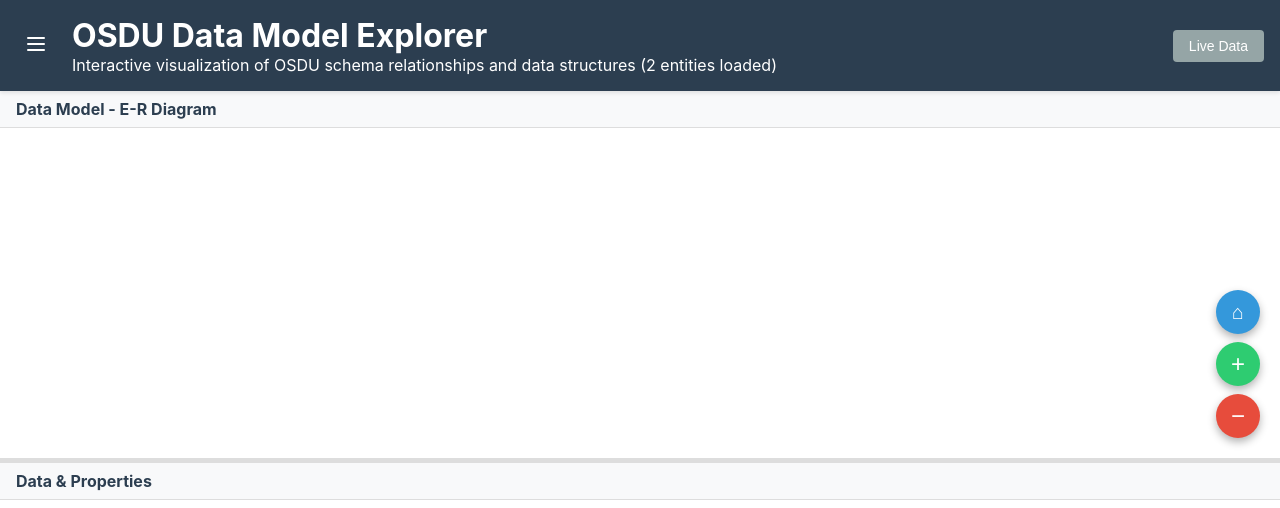
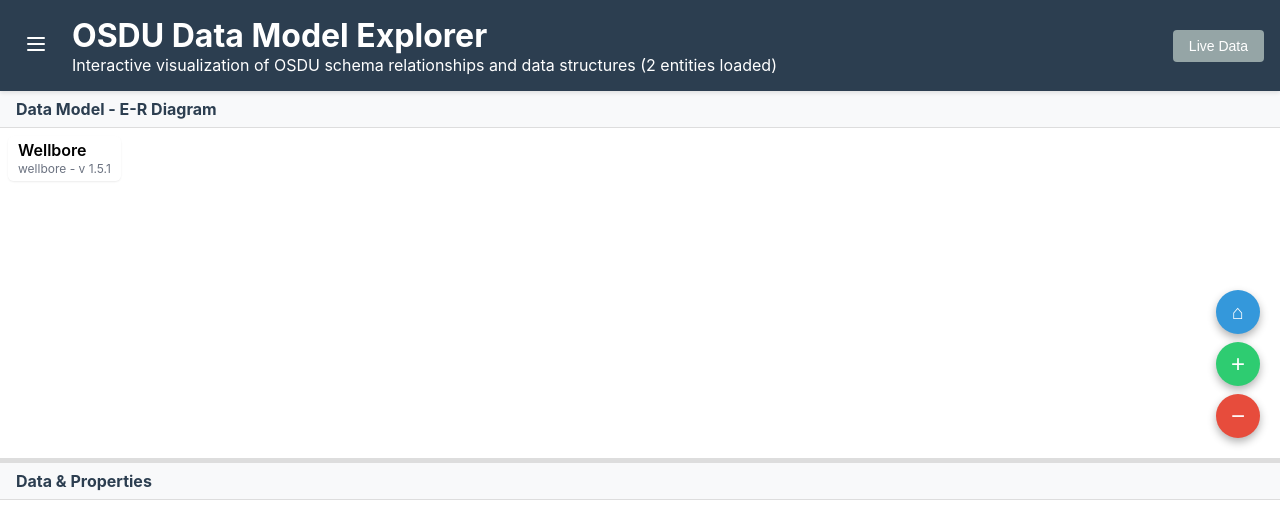
Before and after one commit to mzptto/OpenDataUniverseApp, a React (Create React App) app: page / in a window 1280 px wide. Shown: the top 508 px of the page. Built offline with nearby package versions, Linux system fonts and the light colour scheme.

Commit message:
Diagram Name Displayed

```diff
--- a/src/App.js
+++ b/src/App.js
@@ -292,6 +292,8 @@
               pumlContent={appState.selectedEntity?.pumlContent}
               onNodeClick={handleNodeClick}
               entityName={appState.selectedEntity?.name}
+              entityVersion={appState.selectedEntity?.version}
+              kind={(appState.selectedEntity?.schema?.kind) || (appState.selectedEntity?.example?.kind)}
               onTransformChange={handleTransformChange}
               initialTransform={getCurrentTransform()}
             />
--- a/src/components/DiagramViewer.js
+++ b/src/components/DiagramViewer.js
@@ -1,6 +1,67 @@
 import React, { useEffect, useRef, useState } from 'react';
 
-const DiagramViewer = ({ pumlContent, onNodeClick, entityName, onTransformChange, initialTransform }) => {
+// Helpers to format overlay label
+const spacify = (s) => (s ? s.replace(/(?<!^)(?=[A-Z])/g, ' ').trim() : '');
+const kebabCase = (s) => (spacify(s).toLowerCase().split(/\s+/).join('-'));
+// Heuristic: try to pull the semantic version from PUML text when not provided
+const extractVersionFromPuml = (puml, entityName) => {
+  try {
+    if (!puml) return '';
+    const semverRe = /([0-9]+\.[0-9]+\.[0-9]+)/g;
+    // Look for kind-like tokens that include the entity name and a semver at the end
+    const lines = puml.split('\n');
+    for (const line of lines) {
+      if (entityName && line.includes(entityName)) {
+        const m = [...line.matchAll(semverRe)];
+        if (m && m.length > 0) {
+          return m[m.length - 1][1];
+        }
+      }
+    }
+    // Fallback: first semver anywhere
+    const any = semverRe.exec(puml);
+    return any ? any[1] : '';
+  } catch (_) {
+    return '';
+  }
+};
+
+const deriveEntityLabel = ({ entityName, entityVersion, entityNameVersion, kind, pumlContent }) => {
+  // 1) Explicit name + version
+  if (entityName && entityVersion) {
+    const title = spacify(entityName);
+    const sub = `${kebabCase(entityName)} - v ${entityVersion}`;
+    return { title, sub };
+  }
+  // 2) Combined form: Name.1.0.1
+  const env = entityNameVersion || entityName;
+  if (typeof env === 'string') {
+    const parts = env.split('.');
+    if (parts.length >= 4) {
+      const version = parts.slice(-3).join('.');
+      const name = parts.slice(0, -3).join('.');
+      return { title: spacify(name), sub: `${kebabCase(name)} - v ${version}` };
+    }
+  }
+  // 3) Kind: osdu:wks:group--Entity:1.0.1
+  if (typeof kind === 'string' && kind.split(':').length === 4) {
+    const [, , groupEntity, version] = kind.split(':');
+    const entity = (groupEntity || '').split('--').pop() || groupEntity;
+    return { title: spacify(entity), sub: `${kebabCase(entity)} - v ${version}` };
+  }
+  // 4) Try to extract from PUML
+  const maybeVersion = extractVersionFromPuml(pumlContent || '', entityName || '');
+  if (entityName && maybeVersion) {
+    const title = spacify(entityName);
+    return { title, sub: `${kebabCase(entityName)} - v ${maybeVersion}` };
+  }
+  // Fallback
+  const title = spacify(entityName || '');
+  const sub = title ? kebabCase(title) : '';
+  return { title, sub };
+};
+
+const DiagramViewer = ({ pumlContent, onNodeClick, entityName, entityVersion, entityNameVersion, kind, onTransformChange, initialTransform }) => {
   const containerRef = useRef(null);
   const svgRef = useRef(null);
   const transformRef = useRef({ scale: 1, translateX: 0, translateY: 0 });
@@ -444,8 +505,26 @@
     if (entityName && onTransformChange) onTransformChange(entityName, { ...transformRef.current });
   };
 
+  const { title, sub } = deriveEntityLabel({ entityName, entityVersion, entityNameVersion, kind, pumlContent });
+
   return (
     <div style={{ position: 'relative', width: '100%', height: '100%', overflow: 'hidden' }}>
+      {(title || sub) && (
+        <div style={{
+          position: 'absolute',
+          top: 8,
+          left: 8,
+          zIndex: 1000,
+          pointerEvents: 'none',
+          background: 'rgba(255,255,255,0.85)',
+          borderRadius: 6,
+          padding: '6px 10px',
+          boxShadow: '0 1px 2px rgba(0,0,0,0.08)'
+        }}>
+          {title && (<div style={{ fontWeight: 600, lineHeight: 1.1 }}>{title}</div>)}
+          {sub && (<div style={{ color: '#6B7280', fontSize: 12, marginTop: 2, lineHeight: 1.1 }}>{sub}</div>)}
+        </div>
+      )}
       <div ref={containerRef} style={{ width: '100%', height: '100%' }} />
       {loading && (
         <div style={{
```
